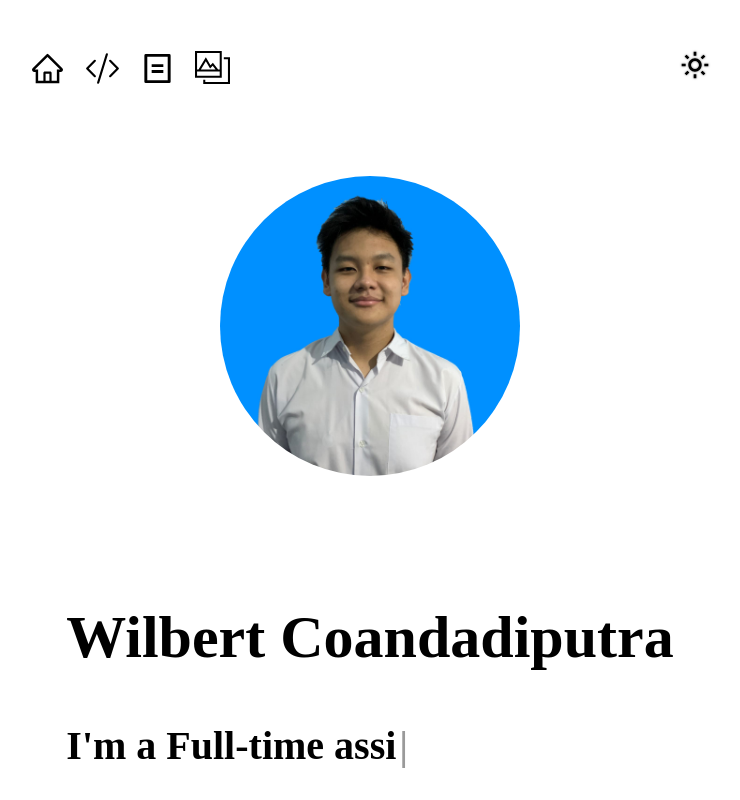
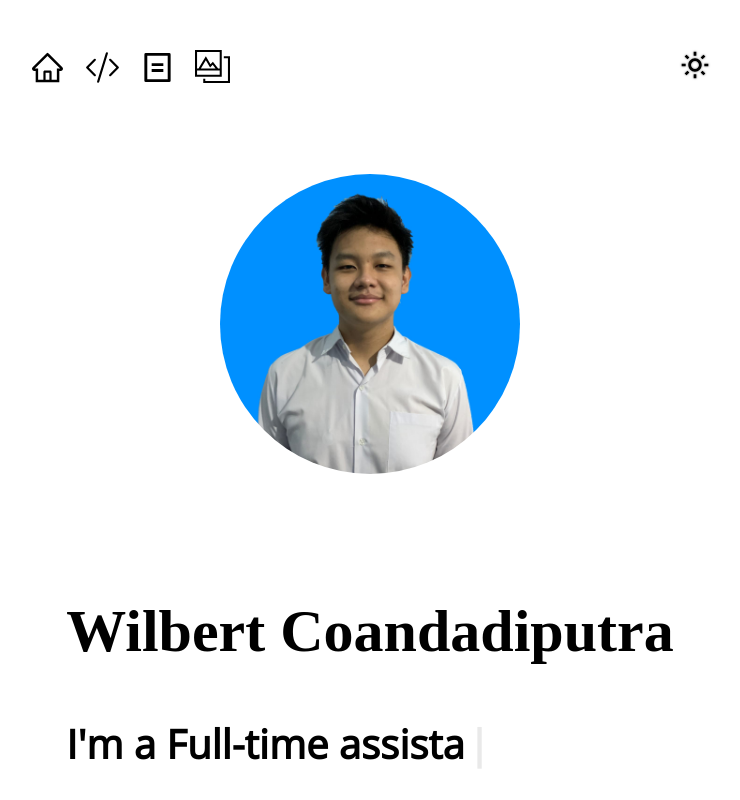
Before and after one commit to wilbertcoandsss/portfolio, a React (Vite) app in the folder portfolio/: page / in a window 1280 px wide. Shown: the top 800 px of the page, without its empty margins (270-1010 px from the left). Built offline with nearby package versions, Linux system fonts and the light colour scheme; a web font is replaced by a local one.

Commit message:
Update Font

```diff
--- a/portfolio/src/styles/dark.module.scss
+++ b/portfolio/src/styles/dark.module.scss
@@ -17,9 +17,12 @@
     /* You can also include other font formats (e.g., woff, woff2) for cross-browser compatibility */
 }
 
+@import url('https://fonts.googleapis.com/css2?family=Montserrat&family=Open+Sans&family=Poppins:wght@400;600;700&display=swap');
+
 * {
     transition: background-color .8s ease;
     // letter-spacing: 0.3px;
+    font-family: 'Open Sans', sans-serif;
     // line-height: 29px;
 }
 
--- a/portfolio/src/styles/light.module.scss
+++ b/portfolio/src/styles/light.module.scss
@@ -18,10 +18,12 @@
 }
 
 
+@import url('https://fonts.googleapis.com/css2?family=Montserrat&family=Open+Sans&family=Poppins:wght@400;600;700&display=swap');
+
 * {
     transition: background-color .8s ease;
-    // font-family: 'SFProReg', sans-serif;
     // letter-spacing: 0.3px;
+    font-family: 'Open Sans', sans-serif;
     // line-height: 29px;
 }
 
@@ -126,7 +128,7 @@
     font-family: 'SFProMed', 'sans-serif';
 }
 
-#portfolio{
+#portfolio {
     font-family: 'SFProBold', 'sans-serif';
 }
 
@@ -290,9 +292,7 @@
 }
 
 /* Place the container to the left */
-.leftContainer {
-
-}
+.leftContainer {}
 
 /* Place the container to the right */
 .rightContainer {
```
